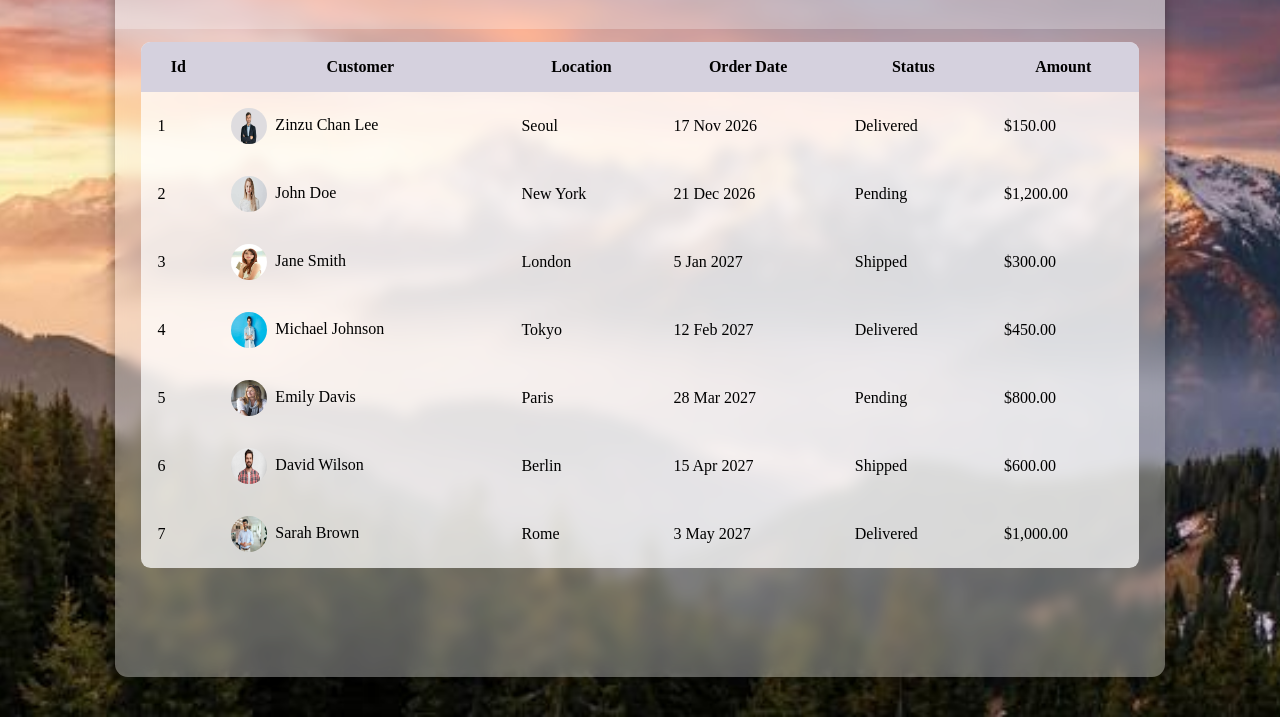
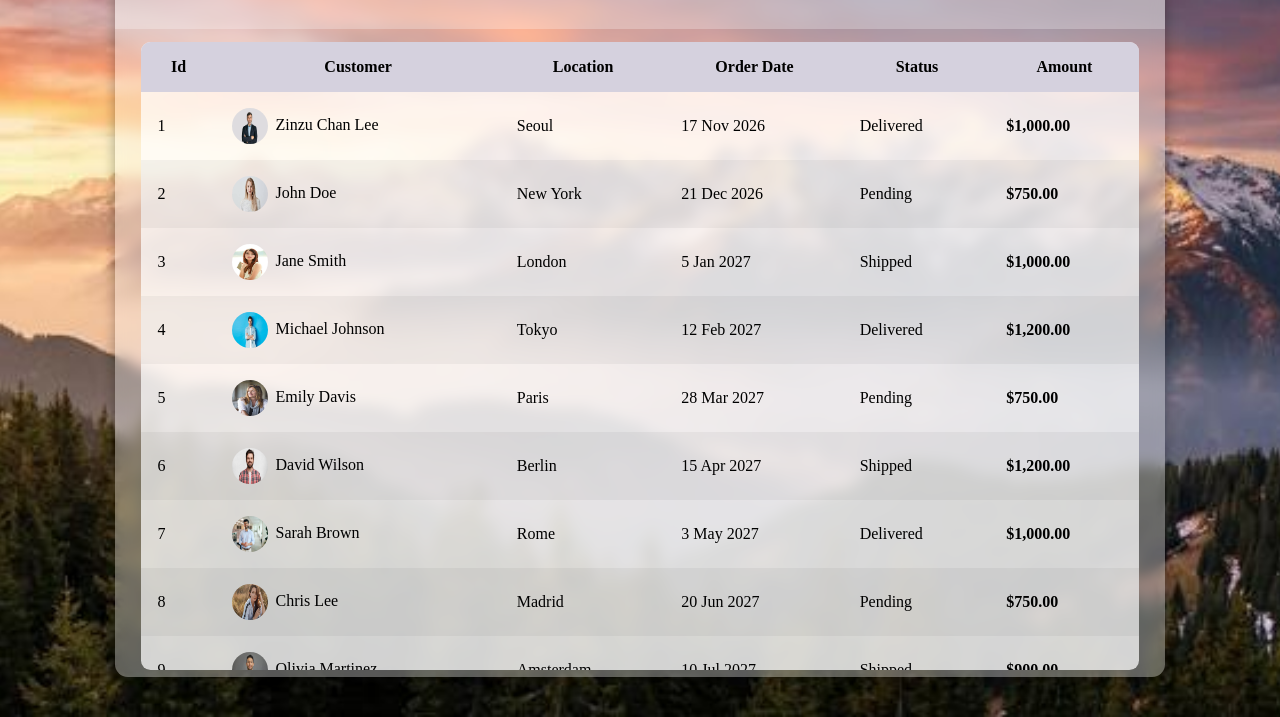
Before and after one commit to wptasmina/html-table, a plain HTML site: page index.html in a window 1280 px wide. Shown: the part 83-800 px from the top of the page. Drawn offline with Linux system fonts and the light colour scheme.

Commit message:
add data

```diff
--- a/index.html
+++ b/index.html
@@ -31,7 +31,7 @@
                     <td>Seoul</td>
                     <td>17 Nov 2026</td>
                     <td>Delivered</td>
-                    <td>$150.00</td>
+                    <td><strong>$1,000.00</strong></td>
                 </tr>
                 <tr>
                     <td>2</td>
@@ -39,7 +39,7 @@
                     <td>New York</td>
                     <td>21 Dec 2026</td>
                     <td>Pending</td>
-                    <td>$1,200.00</td>
+                    <td><strong>$750.00</strong></td>
                 </tr>
                 <tr>
                     <td>3</td>
@@ -47,7 +47,7 @@
                     <td>London</td>
                     <td>5 Jan 2027</td>
                     <td>Shipped</td>
-                    <td>$300.00</td>
+                    <td><strong>$1,000.00</strong></td>
                 </tr>
                 <tr>
                     <td>4</td>
@@ -55,7 +55,7 @@
                     <td>Tokyo</td>
                     <td>12 Feb 2027</td>
                     <td>Delivered</td>
-                    <td>$450.00</td>
+                    <td><strong>$1,200.00</strong></td>
                 </tr>
                 <tr>
                     <td>5</td>
@@ -63,7 +63,7 @@
                     <td>Paris</td>
                     <td>28 Mar 2027</td>
                     <td>Pending</td>
-                    <td>$800.00</td>
+                    <td><strong>$750.00</strong></td>
                 </tr>
                 <tr>
                     <td>6</td>
@@ -71,7 +71,7 @@
                     <td>Berlin</td>
                     <td>15 Apr 2027</td>
                     <td>Shipped</td>
-                    <td>$600.00</td>
+                    <td><strong>$1,200.00</strong></td>
                 </tr>
                 <tr>
                     <td>7</td>
@@ -79,7 +79,31 @@
                     <td>Rome</td>
                     <td>3 May 2027</td>
                     <td>Delivered</td>
-                    <td>$1,000.00</td>
+                    <td><strong>$1,000.00</strong></td>
+                </tr>
+                <tr>
+                    <td>8</td>
+                    <td><img src="images/img8.jfif" alt="men picture">Chris Lee</td>
+                    <td>Madrid</td>
+                    <td>20 Jun 2027</td>
+                    <td>Pending</td>
+                    <td><strong>$750.00</strong></td>
+                </tr>
+                <tr>
+                    <td>9</td>
+                    <td><img src="images/img9.jfif" alt="men picture">Olivia Martinez</td>
+                    <td>Amsterdam</td>
+                    <td>10 Jul 2027</td>
+                    <td>Shipped</td>
+                    <td><strong>$900.00</strong></td>
+                </tr>
+                <tr>
+                    <td>10</td>
+                    <td><img src="images/img10.jfif" alt="men picture">Daniel Anderson</td>
+                    <td>Vienna</td>
+                    <td>25 Aug 2027</td>
+                    <td>Delivered</td>
+                    <td><strong>$1,500.00</td>
                 </tr>
             </tbody>
             </table>
--- a/style.css
+++ b/style.css
@@ -71,3 +71,9 @@ thead th{
     left: 0;
     background-color: #d5d1defe;
 }
+table tr:nth-child(even){
+    background-color: #0000000b;
+}
+tbody tr:hover{
+    background-color: #fff6;
+}
```
Also changed, not shown: images/img10.jfif (renamed from images/images (15).jfif), images/img8.jfif (renamed from images/images (2).jfif), images/img9.jfif (renamed from images/images (16).jfif).
